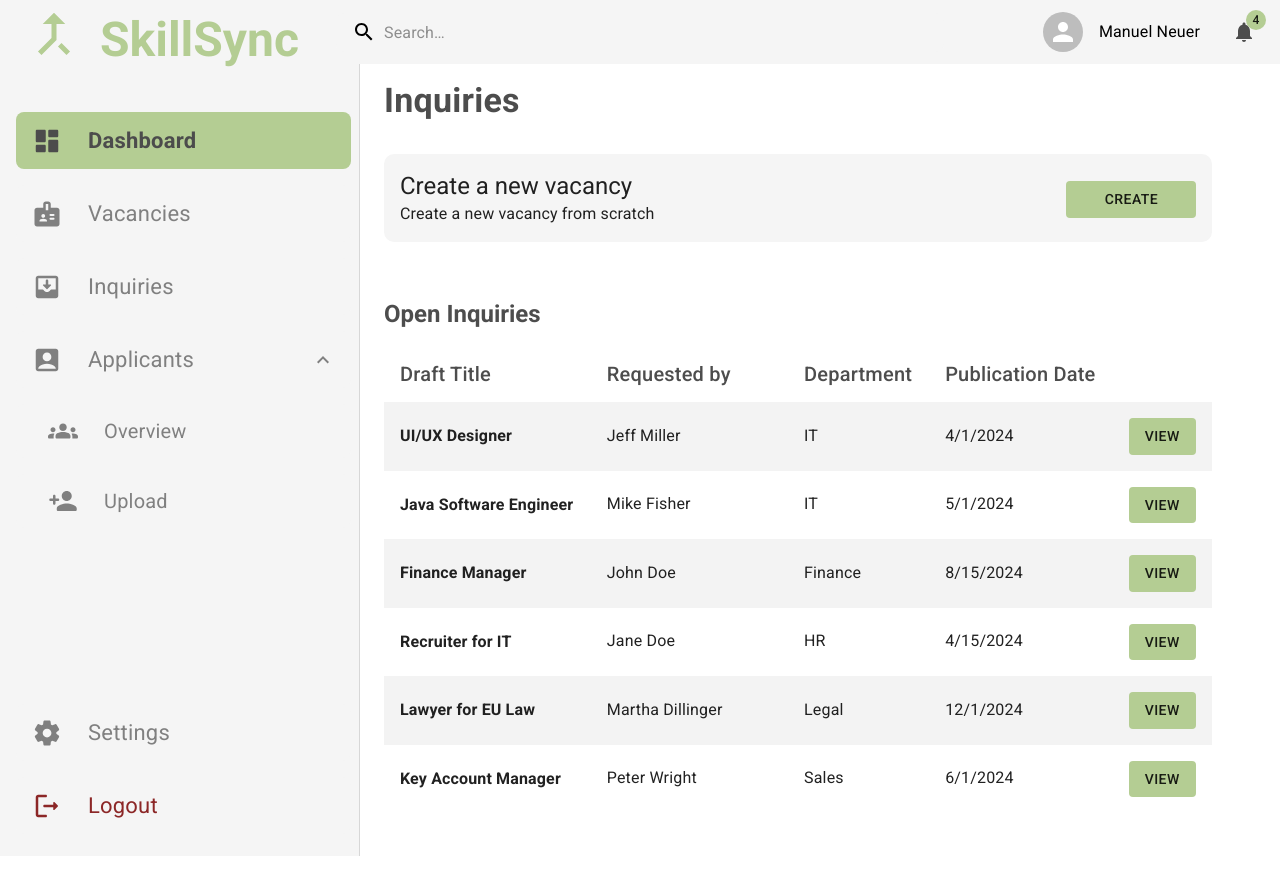
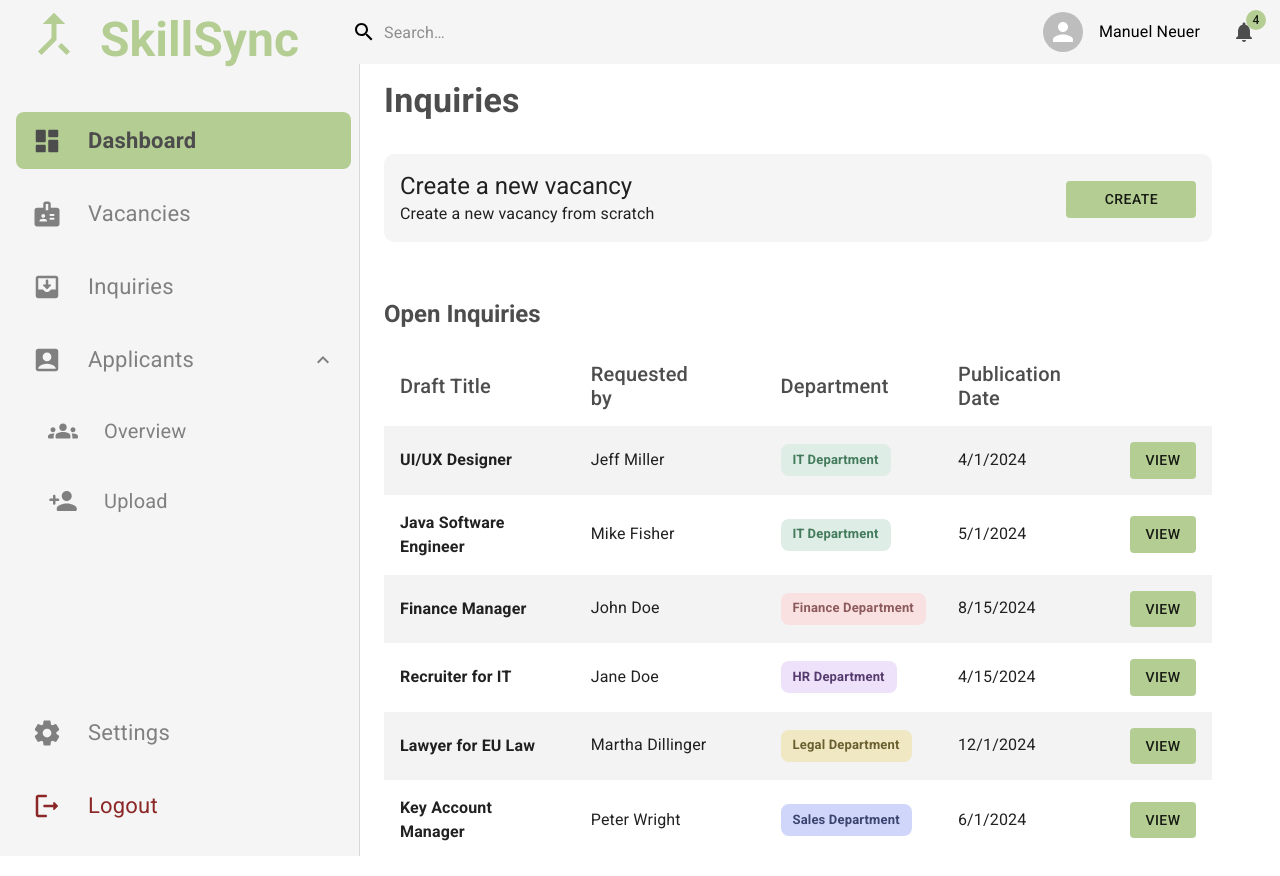
Before and after one commit to HdM-LLM/frontend, a React (Create React App) app: page /inquiries in a window 1280 px wide. Before the commit the page ends 829 px from the top, so only its background shows below. Built offline with nearby package versions, Linux system fonts and the light colour scheme.

Commit message:
added chips to table

```diff
--- a/src/components/InquiriesTable.tsx
+++ b/src/components/InquiriesTable.tsx
@@ -6,8 +6,10 @@ import TableCell, { tableCellClasses } from '@mui/material/TableCell';
 import TableContainer from '@mui/material/TableContainer';
 import TableHead from '@mui/material/TableHead';
 import TableRow from '@mui/material/TableRow';
-import { Button, Typography } from '@mui/material';
+import { Button, Chip, Typography } from '@mui/material';
 import { Inquiry } from '../types/inquiry';
+import { FONT_FAMILY } from '../constants';
+import { Departments } from './VacancyCard';
 
 const StyledTableCell = styled(TableCell)(() => ({
   [`&.${tableCellClasses.head}`]: {
@@ -41,6 +43,50 @@ export interface InquiriesTableProps {
 }
 
 export default function InquiriesTable(props: InquiriesTableProps) {
+  // Get chip color based on department that is fed in
+  const getDepartmentChipColor = (department: string) => {
+    switch (department) {
+      case Departments.HR:
+        return '#eee1fa';
+      case Departments.IT:
+        return '#DEEDE5';
+      case Departments.Sales:
+        return '#cfd6fa';
+      case Departments.Marketing:
+        return '#FDF8CE';
+      case Departments.Finance:
+        return '#fae1e1';
+      case Departments.Legal:
+        return '#f0e8c2';
+      case Departments.Other:
+        return '#E7DCF2';
+      default:
+        return '#F2F2F2'; // Grey as default
+    }
+  };
+
+  // Get chip text color based on department that is fed in
+  const getDepartmentChipTextColor = (department: string) => {
+    switch (department) {
+      case Departments.HR:
+        return '#553b6e';
+      case Departments.IT:
+        return '#427A5B';
+      case Departments.Sales:
+        return '#3b446e';
+      case Departments.Marketing:
+        return '#938406';
+      case Departments.Finance:
+        return '#8c5a5a';
+      case Departments.Legal:
+        return '#695f30';
+      case Departments.Other:
+        return '#68427A';
+      default:
+        return '#4d4d4d'; // Grey as default
+    }
+  };
+
   return (
     <TableContainer>
       <Table
@@ -66,7 +112,18 @@ export default function InquiriesTable(props: InquiriesTableProps) {
               <StyledTableCell>
                 {inquiry.requester.firstName} {inquiry.requester.lastName}
               </StyledTableCell>
-              <StyledTableCell>{inquiry.requester.department}</StyledTableCell>
+              <StyledTableCell>
+                <Chip
+                  label={inquiry.requester.department + ' Department'}
+                  sx={{
+                    fontFamily: FONT_FAMILY,
+                    fontWeight: 'bold',
+                    color: getDepartmentChipTextColor(inquiry.requester.department),
+                    backgroundColor: getDepartmentChipColor(inquiry.requester.department),
+                    borderRadius: 2,
+                  }}
+                ></Chip>
+              </StyledTableCell>
               <StyledTableCell>{inquiry.publishOn.toLocaleDateString()}</StyledTableCell>
               <StyledTableCell>
                 <Button variant="contained" disableElevation color="secondary">
--- a/src/components/VacancyCard.tsx
+++ b/src/components/VacancyCard.tsx
@@ -11,12 +11,13 @@ export interface VacancyCardProps {
   marginBottom: number;
 }
 
-enum Departments {
+export enum Departments {
   HR = 'HR',
   IT = 'IT',
   Sales = 'Sales',
   Marketing = 'Marketing',
   Finance = 'Finance',
+  Legal = 'Legal',
   Other = 'Other',
 }
 
@@ -25,15 +26,17 @@ export default function VacancyCard(props: VacancyCardProps) {
   const getDepartmentChipColor = (department: string) => {
     switch (department) {
       case Departments.HR:
-        return '#EDDEDE';
+        return '#eee1fa';
       case Departments.IT:
         return '#DEEDE5';
       case Departments.Sales:
-        return '#DEDFED';
+        return '#cfd6fa';
       case Departments.Marketing:
         return '#FDF8CE';
       case Departments.Finance:
-        return '#F2DCF1';
+        return '#fae1e1';
+      case Departments.Legal:
+        return '#f0e8c2';
       case Departments.Other:
         return '#E7DCF2';
       default:
@@ -45,15 +48,17 @@ export default function VacancyCard(props: VacancyCardProps) {
   const getDepartmentChipTextColor = (department: string) => {
     switch (department) {
       case Departments.HR:
-        return '#7A4242';
+        return '#553b6e';
       case Departments.IT:
         return '#427A5B';
       case Departments.Sales:
-        return '#42527A';
+        return '#3b446e';
       case Departments.Marketing:
         return '#938406';
       case Departments.Finance:
-        return '#3498DB';
+        return '#8c5a5a';
+      case Departments.Legal:
+        return '#695f30';
       case Departments.Other:
         return '#68427A';
       default:
```
